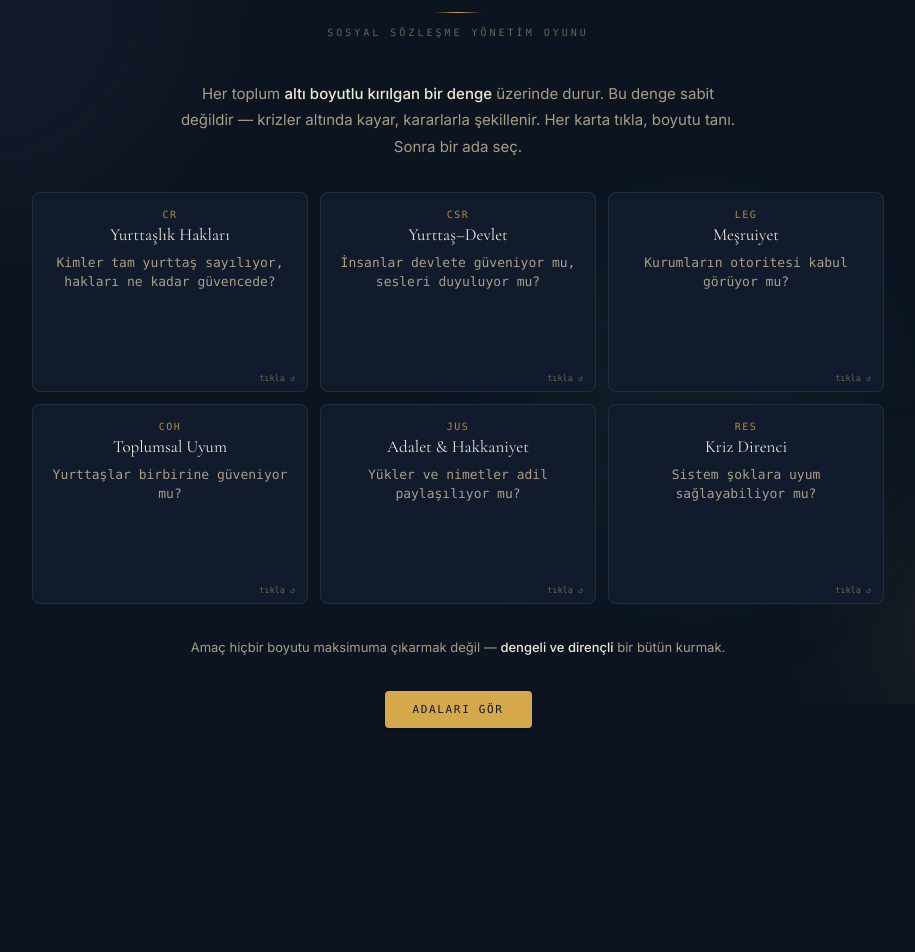
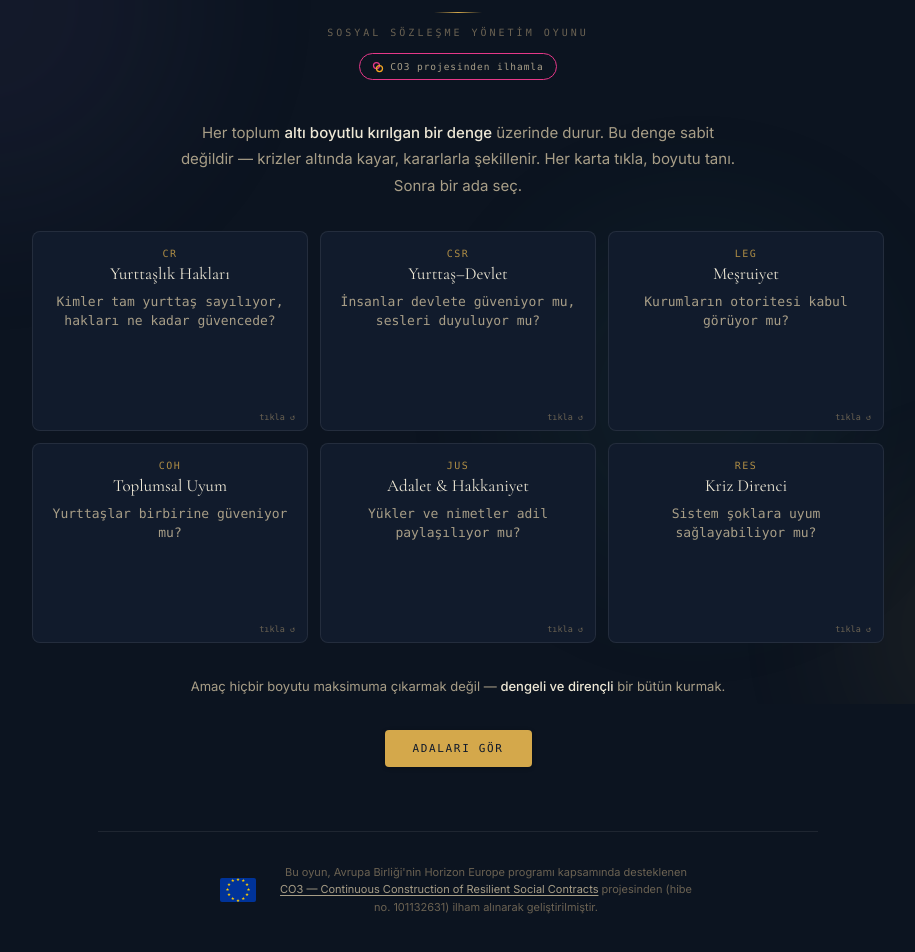
Before and after one commit to urbanhobbit/archipelago-oyun, a React (Vite) app in the folder archipelago-react/: page / in a window 1280 px wide. Shown: the part 96-1048 px from the top of the page, without its empty margins (182-1097 px from the left). Before the commit the page ends 888 px from the top, so only its background shows below. Built offline with nearby package versions, Linux system fonts and the light colour scheme.

Commit message:
guncelleme

```diff
--- a/archipelago-react/src/App.jsx
+++ b/archipelago-react/src/App.jsx
@@ -1,6 +1,31 @@
 import { useState, useEffect, useRef, useCallback, useMemo } from 'react';
 import { useGameState } from './hooks/useGameState';
 import { DOMAIN_ORDER, DOMAIN_NAMES, DOMAIN_DESCS, DOMAIN_DETAILS, ISLANDS, fmt } from './data/gameData';
+
+/* ── CO3 brand marks ────────────────────────────────── */
+function CO3Mark({ className }) {
+  return (
+    <svg viewBox="0 0 24 24" className={className} aria-hidden="true">
+      <circle cx="9" cy="9" r="6" fill="none" stroke="var(--co3-pink)" strokeWidth="2.5" />
+      <circle cx="15" cy="15" r="6" fill="none" stroke="var(--co3-orange)" strokeWidth="2.5" />
+    </svg>
+  );
+}
+
+function EUFlag({ className }) {
+  const stars = Array.from({ length: 12 }, (_, i) => {
+    const a = (i * 30 - 90) * Math.PI / 180;
+    return { x: 12 + 7 * Math.cos(a), y: 8 + 7 * Math.sin(a) };
+  });
+  return (
+    <svg viewBox="0 0 24 16" className={className} role="img" aria-label="Avrupa Birliği bayrağı">
+      <rect width="24" height="16" fill="#003399" />
+      {stars.map((s, i) => (
+        <text key={i} x={s.x} y={s.y} fontSize="3" fill="#FFCC00" textAnchor="middle" dominantBaseline="middle">★</text>
+      ))}
+    </svg>
+  );
+}
 
 /* ── theme ──────────────────────────────────────────── */
 function useTheme() {
@@ -534,6 +559,9 @@ export default function App() {
         <h1>ARCHIPELAGO</h1>
         <div className="divider" />
         <div className="subtitle">Sosyal Sözleşme Yönetim Oyunu</div>
+        <a className="co3-badge" href="https://www.co3socialcontract.eu/" target="_blank" rel="noopener noreferrer">
+          <CO3Mark className="co3-mark" /> CO3 projesinden ilhamla
+        </a>
       </header>
 
       {/* Screens */}
@@ -541,6 +569,18 @@ export default function App() {
       {screen === 'select'  && <SelectScreen onSelect={(isl) => startGame(isl)} />}
       {screen === 'crisis'  && <CrisisScreen state={state} onChoose={choosePolicy} onContinue={continueTurn} onUndo={undo} canUndo={state.past.length > 0} />}
       {screen === 'final'   && <FinalScreen state={state} onReplay={restart} />}
+
+      {/* Footer */}
+      <footer className="site-footer">
+        <EUFlag className="eu-flag" />
+        <p>
+          Bu oyun, Avrupa Birliği'nin Horizon Europe programı kapsamında desteklenen{' '}
+          <a href="https://www.co3socialcontract.eu/" target="_blank" rel="noopener noreferrer">
+            CO3 — Continuous Construction of Resilient Social Contracts
+          </a>{' '}
+          projesinden (hibe no. 101132631) ilham alınarak geliştirilmiştir.
+        </p>
+      </footer>
     </>
   );
 }
--- a/archipelago-react/src/index.css
+++ b/archipelago-react/src/index.css
@@ -21,6 +21,11 @@
   --f-display: 'Cormorant Garamond', Georgia, serif;
   --f-body: 'Inter', system-ui, sans-serif;
   --f-mono: 'SFMono-Regular', Consolas, monospace;
+
+  /* CO3 project brand accents — fixed, theme-independent */
+  --co3-indigo: #3F3AA3;
+  --co3-pink:   #E63888;
+  --co3-orange: #F5A623;
 }
 
 /* --- Dark Theme (default) --- */
@@ -160,6 +165,30 @@ button:active { transform: scale(.97); }
   letter-spacing: .3em; text-transform: uppercase;
   color: var(--text-3);
 }
+
+/* --- CO3 badge --- */
+.co3-badge {
+  display: inline-flex; align-items: center; gap: 6px;
+  margin-top: var(--s3); padding: 5px 12px;
+  border: 1px solid var(--co3-pink); border-radius: 999px;
+  font-family: var(--f-mono); font-size: 9.5px; letter-spacing: .1em;
+  color: var(--text-2); text-decoration: none;
+  transition: all var(--t-fast);
+}
+.co3-badge:hover { background: var(--co3-pink); color: #fff; }
+.co3-badge .co3-mark { width: 12px; height: 12px; flex-shrink: 0; }
+
+/* --- Site footer --- */
+.site-footer {
+  max-width: 720px; margin: var(--s16) auto 0; padding: var(--s8) var(--s6) var(--s10);
+  border-top: 1px solid var(--border);
+  display: flex; flex-wrap: wrap; align-items: center; justify-content: center;
+  gap: var(--s5); text-align: center;
+}
+.site-footer .eu-flag { width: 36px; height: 24px; flex-shrink: 0; border-radius: 2px; }
+.site-footer p { font-size: 11px; color: var(--text-3); line-height: 1.6; max-width: 420px; }
+.site-footer a { color: var(--text-2); text-decoration: underline; text-underline-offset: 2px; }
+.site-footer a:hover { color: var(--co3-pink); }
 
 /* --- Buttons --- */
 .btn {
```
Also changed, not shown: archipelago-react/.claude/settings.local.json.
